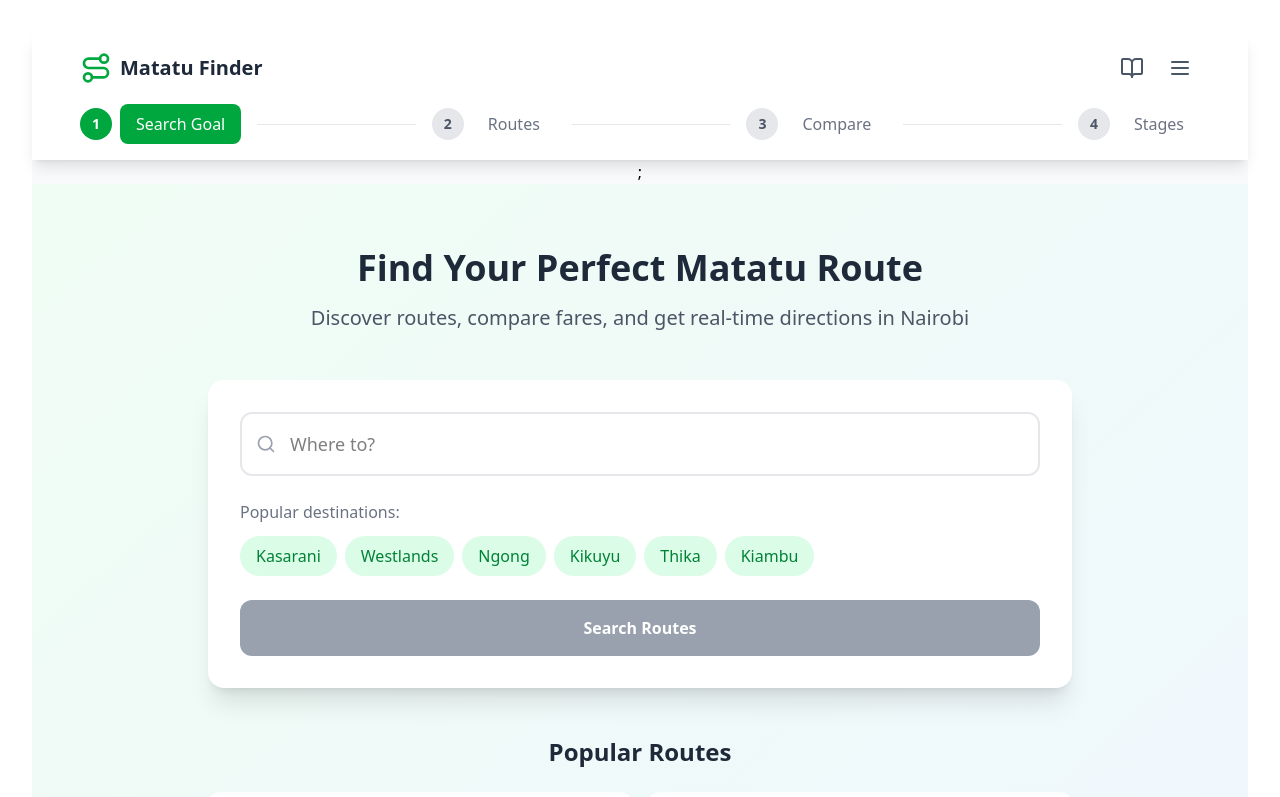
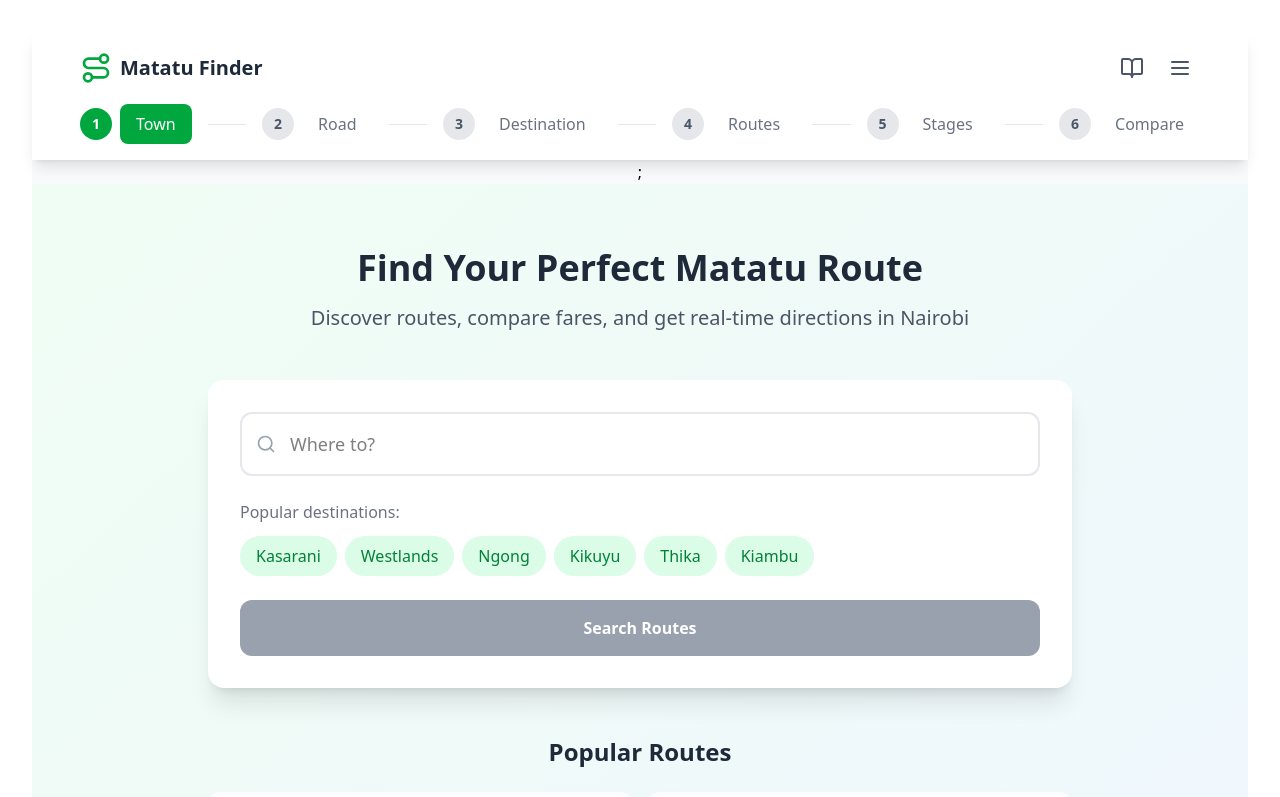
Before and after one commit to jneema/matatu-search-project, a React (Vite) app: page / in a window 1280 px wide. Shown: the top 797 px of the page. Built offline with nearby package versions, Linux system fonts and the light colour scheme.

Commit message:
fixed header to accomodate more options

```diff
--- a/src/components/index.jsx
+++ b/src/components/index.jsx
@@ -11,12 +11,16 @@ const Header = ({
     switch (currentView) {
       case "landing":
         return 1;
+      case "road":
+        return 2;
+      case "destination":
+        return 3;
       case "routes":
-        return 2;
+        return 4;
       case "comparison":
-        return 3;
+        return 5;
       case "stages":
-        return 4;
+        return 6;
       default:
         return 1;
     }
@@ -79,7 +83,7 @@ const Header = ({
                   : "text-gray-500"
               }`}
             >
-              Search Goal
+              Town
             </button>
           </div>
 
@@ -100,9 +104,9 @@ const Header = ({
               2
             </div>
             <button
-              onClick={() => currentStep >= 2 && setCurrentView("routes")}
+              onClick={() => currentStep >= 2 && setCurrentView("road")}
               className={`px-4 py-2 rounded-lg font-medium transition-colors ${
-                currentView === "routes"
+                currentView === "road"
                   ? "bg-green-600 text-white"
                   : currentStep >= 2
                   ? "text-green-600 hover:bg-green-50"
@@ -110,7 +114,7 @@ const Header = ({
               }`}
               disabled={currentStep < 2}
             >
-              Routes
+              Road
             </button>
           </div>
 
@@ -131,9 +135,9 @@ const Header = ({
               3
             </div>
             <button
-              onClick={() => currentStep >= 3 && setCurrentView("comparison")}
+              onClick={() => currentStep >= 3 && setCurrentView("destination")}
               className={`px-4 py-2 rounded-lg font-medium transition-colors ${
-                currentView === "comparison"
+                currentView === "destination"
                   ? "bg-green-600 text-white"
                   : currentStep >= 3
                   ? "text-green-600 hover:bg-green-50"
@@ -141,7 +145,7 @@ const Header = ({
               }`}
               disabled={currentStep < 3}
             >
-              Compare
+              Destination
             </button>
           </div>
 
@@ -162,9 +166,9 @@ const Header = ({
               4
             </div>
             <button
-              onClick={() => currentStep >= 4 && setCurrentView("stages")}
+              onClick={() => currentStep >= 4 && setCurrentView("routes")}
               className={`px-4 py-2 rounded-lg font-medium transition-colors ${
-                currentView === "stages"
+                currentView === "routes"
                   ? "bg-green-600 text-white"
                   : currentStep >= 4
                   ? "text-green-600 hover:bg-green-50"
@@ -172,21 +176,81 @@ const Header = ({
               }`}
               disabled={currentStep < 4}
             >
+              Routes
+            </button>
+          </div>
+          <div
+            className={`h-px flex-1 ${
+              currentStep >= 5 ? "bg-green-600" : "bg-gray-200"
+            }`}
+          ></div>
+
+          <div className="flex items-center space-x-2">
+            <div
+              className={`w-8 h-8 rounded-full flex items-center justify-center text-sm font-semibold ${
+                currentStep >= 5
+                  ? "bg-green-600 text-white"
+                  : "bg-gray-200 text-gray-600"
+              }`}
+            >
+              5
+            </div>
+            <button
+              onClick={() => currentStep >= 5 && setCurrentView("stages")}
+              className={`px-4 py-2 rounded-lg font-medium transition-colors ${
+                currentView === "stages"
+                  ? "bg-green-600 text-white"
+                  : currentStep >= 5
+                  ? "text-green-600 hover:bg-green-50"
+                  : "text-gray-500 cursor-not-allowed"
+              }`}
+              disabled={currentStep < 5}
+            >
               Stages
+            </button>
+          </div>
+          <div
+            className={`h-px flex-1 ${
+              currentStep >= 6 ? "bg-green-600" : "bg-gray-200"
+            }`}
+          ></div>
+          <div className="flex items-center space-x-2">
+            <div
+              className={`w-8 h-8 rounded-full flex items-center justify-center text-sm font-semibold ${
+                currentStep >= 6
+                  ? "bg-green-600 text-white"
+                  : "bg-gray-200 text-gray-600"
+              }`}
+            >
+              6
+            </div>
+            <button
+              onClick={() => currentStep >= 6 && setCurrentView("comparison")}
+              className={`px-4 py-2 rounded-lg font-medium transition-colors ${
+                currentView === "comparison"
+                  ? "bg-green-600 text-white"
+                  : currentStep >= 6
+                  ? "text-green-600 hover:bg-green-50"
+                  : "text-gray-500 cursor-not-allowed"
+              }`}
+              disabled={currentStep < 6}
+            >
+              Compare
             </button>
           </div>
         </div>
 
         {/* Progress Tabs - Mobile */}
-        {/* Progress Tabs - Mobile */}
         <div className="md:hidden">
           <div className="flex items-center justify-center space-x-2">
-            {[1, 2, 3, 4].map((step) => {
+            {[1, 2, 3, 4, 5, 6].map((step) => {
               const viewMap = {
                 1: "landing",
-                2: "routes",
-                3: "comparison",
-                4: "stages",
+                2: "road",
+                3: "destination",
+                4: "routes",
+                5: "stages",
+                6: "comparison",
               };
 
               const isClickable = currentStep >= step;
```
